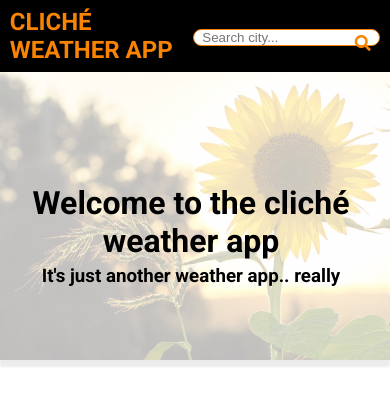
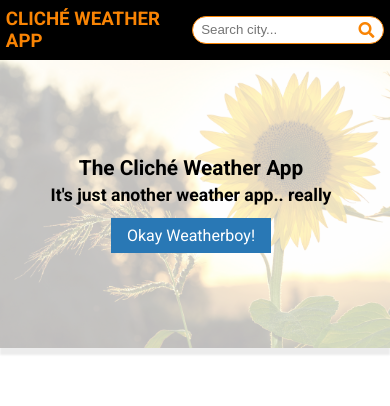
Before and after one commit to knowledgeReignsSupreme/cliche-weather-app, a React (Create React App) app: page / in a window 390 px wide. Shown: the top 406 px of the page. Built offline with nearby package versions, Linux system fonts and the light colour scheme.

Commit message:
responsive header, appbar and cross browser input styling

```diff
--- a/src/App.js
+++ b/src/App.js
@@ -1,10 +1,13 @@
+import { useRef } from 'react';
 import './App.scss';
 import Appbar from './Appbar';
 
 function App() {
+  const inputRef = useRef();
+
   return (
     <>
-      <Appbar />
+      <Appbar inputRef={inputRef} />
       <Header />
     </>
   );
@@ -12,14 +15,21 @@ function App() {
 
 export default App;
 
-function Header() {
+function Header({ inputRef }) {
+  function focusOnInput() {
+    if (inputRef?.current) inputRef?.current?.focus();
+  }
+
   return (
     <header className='header'>
       <div className='header__content'>
         <div className='header__content__text'>
-          <h1>Welcome to the cliché weather app</h1>
+          <h2>The Cliché Weather App</h2>
           <h3>It's just another weather app.. really</h3>
         </div>
+        <button className='header__content__button' onClick={focusOnInput}>
+          Okay Weatherboy!
+        </button>
       </div>
     </header>
   );
--- a/src/App.scss
+++ b/src/App.scss
@@ -38,18 +38,37 @@
       text-align: center;
     }
 
+    @media (min-width: 900px) {
+      margin-left: 1rem;
+    }
+
     &__text {
       margin-top: 7rem;
 
-      h1,
+      h2 {
+        font-size: clamp(1.3rem, 3vw, 2.1rem);
+      }
+
+      h3 {
+        font-size: clamp(1.1rem, 2.3vw, 1.5rem);
+
+      }
+
+      h2,
       h3 {
         margin-bottom: 0.3rem;
       }
 
-      @media (min-width: 900px) {
-        margin-left: 1rem;
+      @media (max-width: 600px) {
+        margin-top: 6rem;
       }
+    }
 
+    &__button {
+      background: $rainy;
+      color: white;
+      padding: .5rem 1rem;
+      margin-top: .5rem;
     }
   }
 
--- a/src/Appbar.js
+++ b/src/Appbar.js
@@ -1,7 +1,7 @@
 import React, { useState } from 'react';
 import './appbar.scss';
 
-export default function Appbar() {
+export default function Appbar({ inputRef }) {
   const [isSearching, setIsSearching] = useState(false);
 
   function toggleIsSearching() {
@@ -11,19 +11,23 @@ export default function Appbar() {
   return (
     <nav className='nav__outter'>
       <div className='nav__inner'>
-        <div className='nav__inner-logo'>
-          <h2>Cliché Weather App</h2>
+        <div
+          className='nav__inner-logo'
+          onClick={() => inputRef?.current.focus()}
+        >
+          <h3>Cliché Weather App</h3>
         </div>
-        <SearchBox toggleIsSearching={toggleIsSearching} />
+        <SearchBox toggleIsSearching={toggleIsSearching} inputRef={inputRef} />
       </div>
     </nav>
   );
 }
 
-function SearchBox({ toggleIsSearching }) {
+function SearchBox({ toggleIsSearching, inputRef }) {
   return (
     <div className='search__box'>
       <input
+        ref={inputRef}
         className='search__box__input'
         placeholder='Search city...'
         onClick={toggleIsSearching}
--- a/src/Global.scss
+++ b/src/Global.scss
@@ -44,6 +44,14 @@ img {
 
 h1,
 h2,
-h3 {
+h3,
+h4 {
   color: $color-theme-main;
 }
+
+input {
+  height: 1.8rem;
+  width: 12rem;
+  padding: 0;
+  margin: 0;
+}
--- a/src/Variables.scss
+++ b/src/Variables.scss
@@ -1,5 +1,5 @@
 $sunny: #f98404;
-$rainy: #3d84b8;
+$rainy: #2978b5;
 $text: #808080;
 $color-theme-main: #000000;
 $common-box-shadow: 0 7px 5px rgba(0, 0, 0, 0.2);
--- a/src/appbar.scss
+++ b/src/appbar.scss
@@ -13,13 +13,13 @@ nav {
     display: flex;
     justify-content: space-between;
     align-items: center;
-    width: 95%;
+    width: 97%;
     margin: 0 auto;
     max-width: 2000px;
     padding: .5rem 0;
 
     &-logo {
-      h2 {
+      h3 {
         color: $sunny;
         text-transform: uppercase;
       }
@@ -34,12 +34,13 @@ nav {
     border: 1px solid $sunny;
     padding-left: .5rem;
     border-radius: 15px;
+    margin-left: .3rem;
   }
 
   .fa-search {
     position: absolute;
     right: .6rem;
-    top: .5rem;
+    top: .4rem;
 
     color: $sunny;
     font-weight: bold;
```
